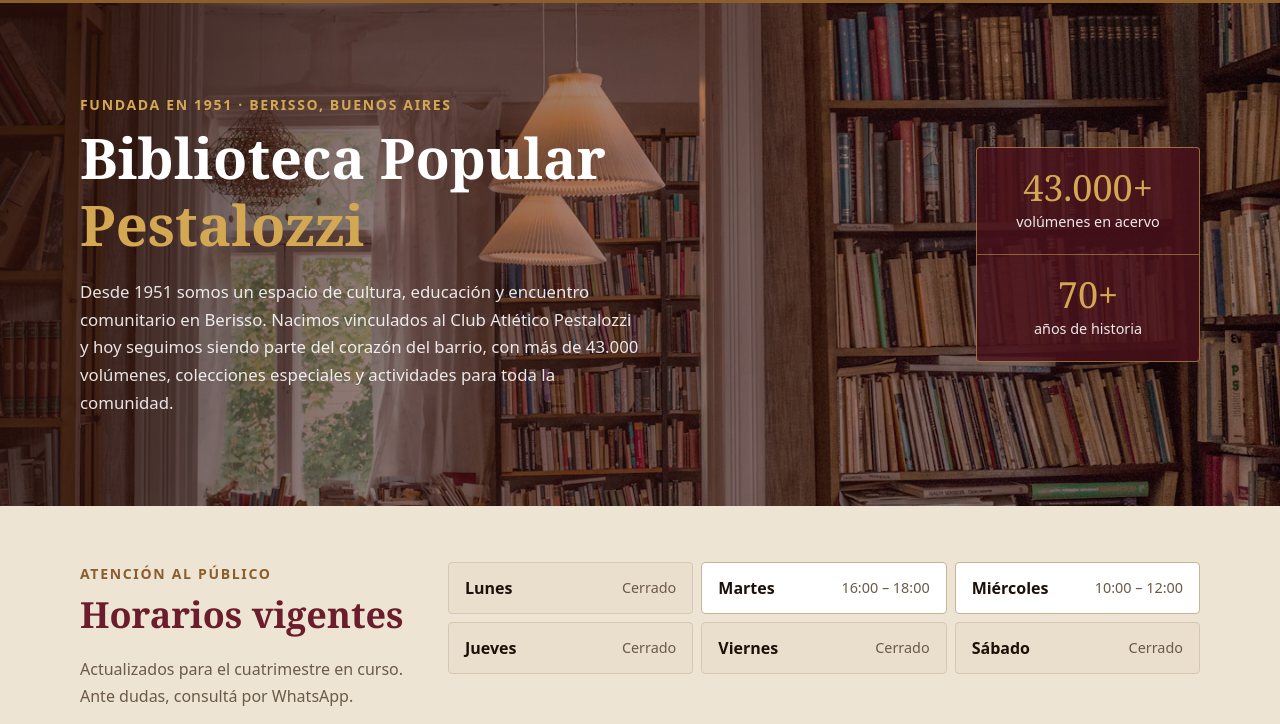
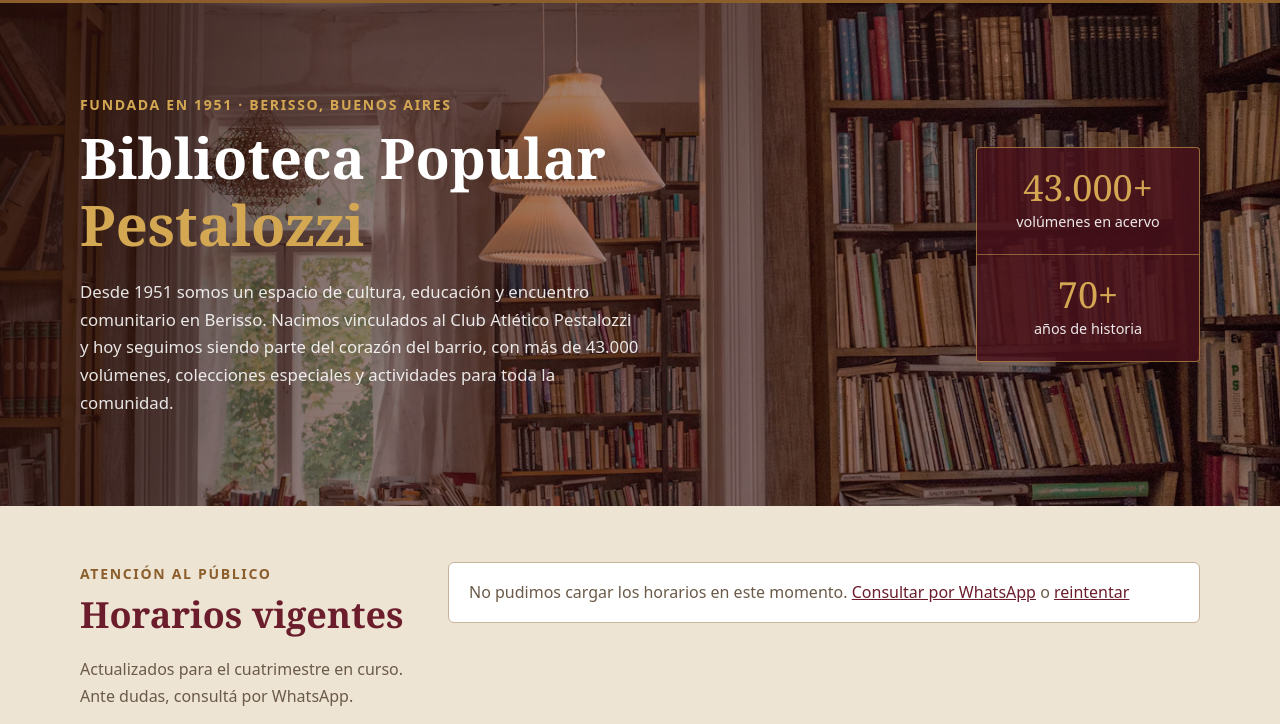
Before and after one commit to hleopary/biblioteca-pestalozzi-web, a plain HTML site: page index.html in a window 1280 px wide. Shown: the part 76-800 px from the top of the page. Drawn offline with Linux system fonts and the light colour scheme; no server answers.

Commit message:
fix(horarios): tablón sin filas fijas y estado de fallo explícito (#12)
- index.html deja de fijar las seis filas de horarios: la lista queda vacía y
  oculta hasta que responde la API.
- js/main.js construye las filas con GET /api/horarios. Si la API no responde,
  muestra un estado de fallo explícito con enlace a WhatsApp y un botón para
  reintentar, en lugar de dejar una tabla que se lea como "cerrado toda la
  semana".
- Se agrega un aviso para navegadores sin JavaScript con enlace a los canales
  de contacto.
- css/styles.css: regla .schedule[hidden] para que el atributo no quede
  anulado por display:grid, y estilos del estado y del botón de reintento.
- README: documenta que el tablón viene de la base, cómo cambiarlo desde el
  panel y qué pasa si la API falla.

Verificación: con la API responde 7 filas y el estado queda oculto; sin API el
estado visible muestra el mensaje, el enlace y el botón, sin desborde. Probado
a 1366 px en ambos escenarios.

```diff
--- a/css/styles.css
+++ b/css/styles.css
@@ -635,6 +635,39 @@ textarea:focus-visible {
   display: grid;
   grid-template-columns: repeat(3, 1fr);
   gap: 8px;
+}
+
+/* La lista permanece oculta hasta que la API responde. Si falla, se muestra
+   un estado explícito con alternativa de contacto, nunca una tabla vacía. */
+.schedule[hidden] {
+  display: none;
+}
+
+.horarios-lista {
+  min-width: 0;
+}
+
+.schedule-status {
+  margin: 0;
+  padding: 1rem 1.25rem;
+  background-color: var(--color-surface);
+  border: 1px solid var(--color-line);
+  border-radius: 6px;
+  color: var(--color-text-muted);
+}
+
+.schedule-status a {
+  color: var(--color-primary);
+}
+
+.link-button {
+  background: none;
+  border: 0;
+  padding: 0;
+  font: inherit;
+  color: var(--color-primary);
+  text-decoration: underline;
+  cursor: pointer;
 }
 
 .schedule-day {
--- a/index.html
+++ b/index.html
@@ -152,16 +152,14 @@
           </a>
         </div>
 
-        <ul class="schedule" aria-label="Horarios de atención de la biblioteca">
-          <li class="schedule-day"><span class="day">Lunes</span><span class="hours">Cerrado</span></li>
-          <li class="schedule-day is-open"><span class="day">Martes</span><span class="hours">16:00 &ndash; 18:00</span>
-          </li>
-          <li class="schedule-day is-open"><span class="day">Miércoles</span><span class="hours">10:00 &ndash;
-              12:00</span></li>
-          <li class="schedule-day"><span class="day">Jueves</span><span class="hours">Cerrado</span></li>
-          <li class="schedule-day"><span class="day">Viernes</span><span class="hours">Cerrado</span></li>
-          <li class="schedule-day"><span class="day">Sábado</span><span class="hours">Cerrado</span></li>
-        </ul>
+        <div class="horarios-lista">
+          <ul class="schedule" aria-label="Horarios de atención de la biblioteca" hidden></ul>
+          <p id="horarios-status" class="schedule-status" role="status" aria-live="polite">Cargando horarios…</p>
+          <noscript>
+            <p class="schedule-status">Los horarios se actualizan con JavaScript. Consultá la cartelera por
+              <a href="#contacto">teléfono o WhatsApp</a>.</p>
+          </noscript>
+        </div>
       </div>
     </section>
 
--- a/js/main.js
+++ b/js/main.js
@@ -50,15 +50,63 @@ function initCurrentYear() {
 /* --------------------------------------------------------------------------
    Carga dinámica de Horarios (con fallback a contenido estático)
    -------------------------------------------------------------------------- */
+/**
+ * Muestra la cartelera, el estado de carga o un fallo explícito.
+ * Nunca deja una tabla vacía que se lea como "cerrado toda la semana".
+ */
+function mostrarEstadoHorarios(estado, mensaje) {
+  const lista = document.querySelector(".schedule");
+  const status = document.querySelector("#horarios-status");
+  if (!lista || !status) return;
+
+  if (estado === "ok") {
+    lista.hidden = false;
+    status.hidden = true;
+    return;
+  }
+
+  lista.hidden = true;
+  status.hidden = false;
+  status.textContent = "";
+
+  status.appendChild(document.createTextNode(`${mensaje} `));
+
+  if (estado === "error") {
+    const whatsapp = document.createElement("a");
+    whatsapp.href = `https://wa.me/${DATOS_CONTACTO.whatsappNumero}?text=${encodeURIComponent(
+      "Hola, quería consultar por los horarios de atención."
+    )}`;
+    whatsapp.target = "_blank";
+    whatsapp.rel = "noopener noreferrer";
+    whatsapp.textContent = "Consultar por WhatsApp";
+    status.appendChild(whatsapp);
+
+    status.appendChild(document.createTextNode(" o "));
+
+    const reintentar = document.createElement("button");
+    reintentar.type = "button";
+    reintentar.className = "link-button";
+    reintentar.textContent = "reintentar";
+    reintentar.addEventListener("click", () => loadDynamicHorarios());
+    status.appendChild(reintentar);
+  }
+}
+
 async function loadDynamicHorarios() {
   const scheduleContainer = document.querySelector(".schedule");
-  if (!scheduleContainer || typeof PestalozziAPI === "undefined") {
+  if (!scheduleContainer) {
+    return;
+  }
+
+  if (typeof PestalozziAPI === "undefined") {
+    mostrarEstadoHorarios("error", "No pudimos cargar los horarios en este momento.");
     return;
   }
 
   try {
     const res = await PestalozziAPI.getHorarios();
     if (!res.ok || !Array.isArray(res.data) || res.data.length === 0) {
+      mostrarEstadoHorarios("error", "No pudimos cargar los horarios en este momento.");
       return;
     }
 
@@ -80,9 +128,11 @@ async function loadDynamicHorarios() {
       li.appendChild(spanHours);
       scheduleContainer.appendChild(li);
     });
+
+    mostrarEstadoHorarios("ok");
   } catch (err) {
-    // Si la API no está encendida, se conserva el HTML estático de respaldo
-    console.info("Horarios cargados desde caché estática HTML (servidor API offline).");
+    console.warn("No se pudieron cargar los horarios desde la API:", err.message);
+    mostrarEstadoHorarios("error", "No pudimos cargar los horarios en este momento.");
   }
 }
 
```
Also changed, not shown: CHANGELOG.md, README.md.
